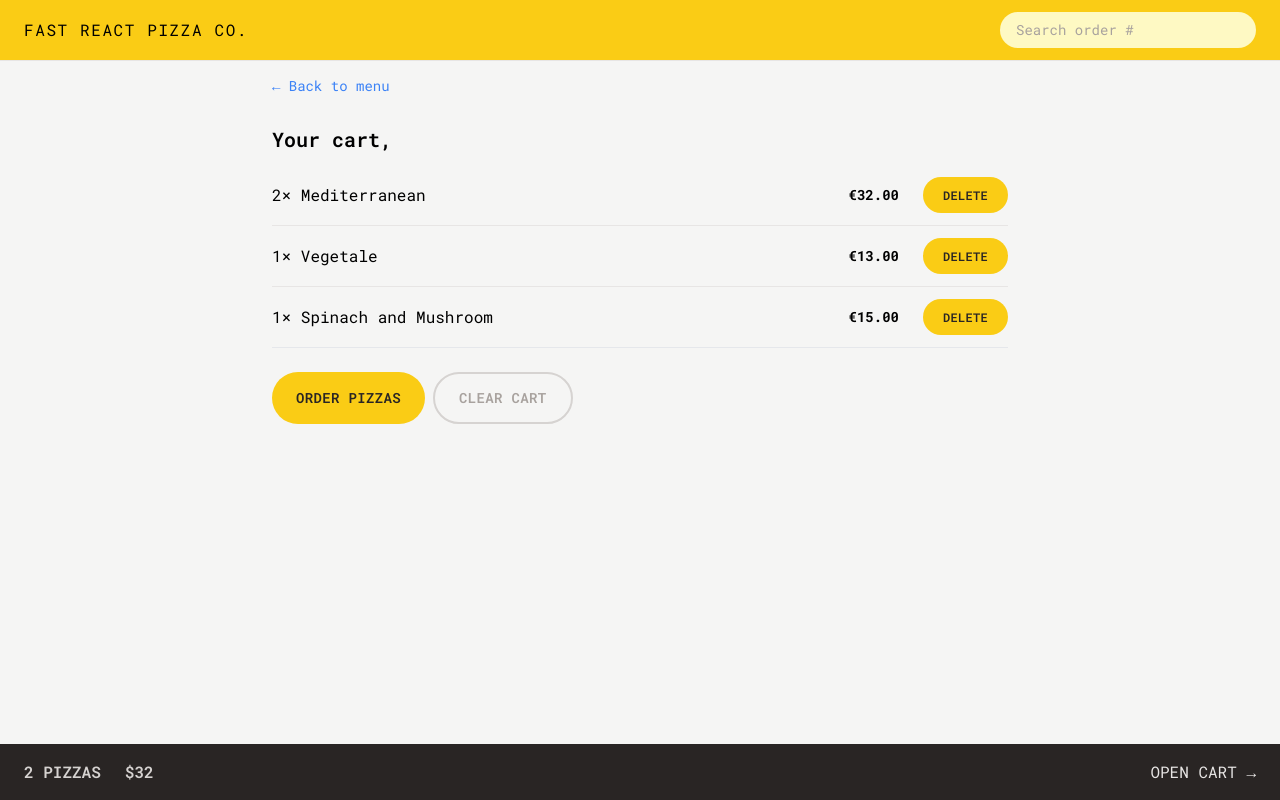
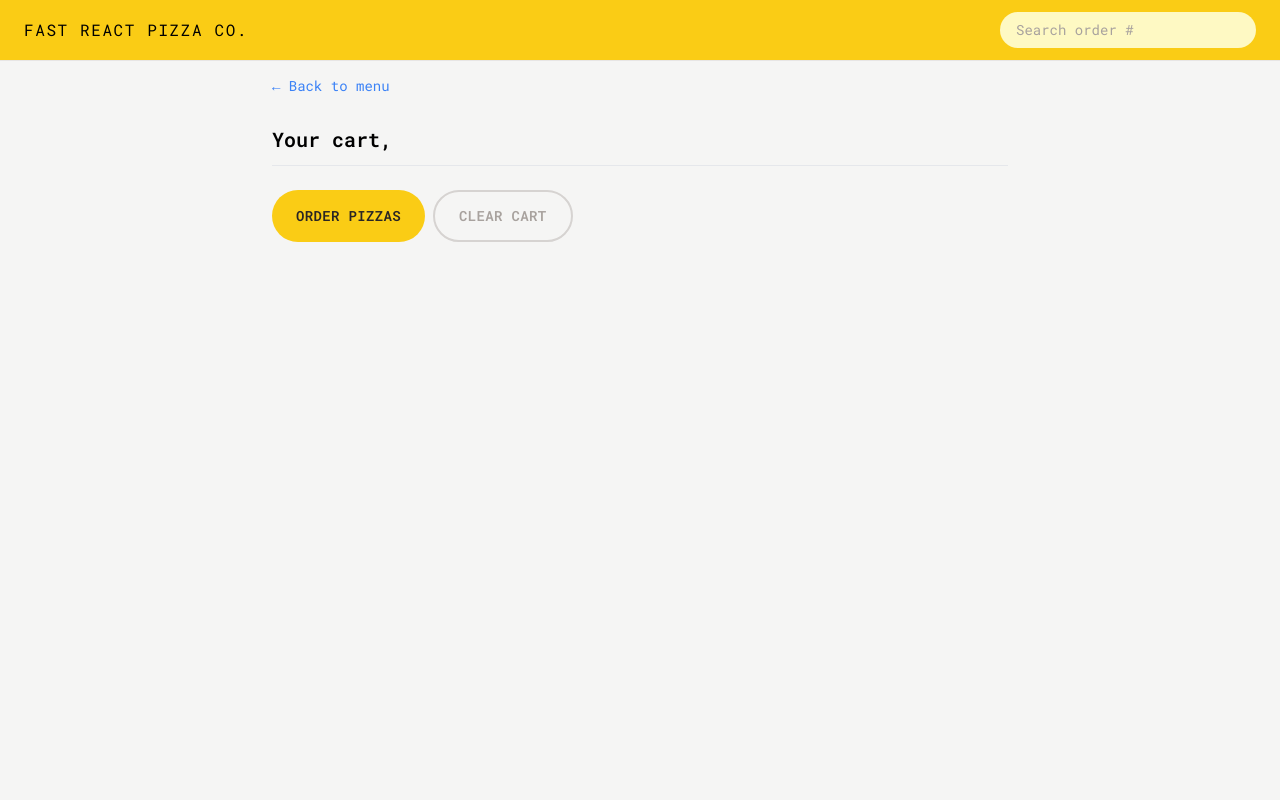
Before and after one commit to mickrubashkin/fast-react-pizza, a React (Vite) app: page /cart in a window 1280 px wide. Built offline with nearby package versions, Linux system fonts and the light colour scheme.

Commit message:
Replace dummy cart data in the Cart. Add getCart selector to the cart slice

```diff
--- a/src/features/cart/Cart.jsx
+++ b/src/features/cart/Cart.jsx
@@ -2,34 +2,11 @@
 import Button from '../../ui/Button'
 import CartItem from './CartItem'
 import { useSelector } from 'react-redux'
-
-const fakeCart = [
-  {
-    pizzaId: 12,
-    name: 'Mediterranean',
-    quantity: 2,
-    unitPrice: 16,
-    totalPrice: 32,
-  },
-  {
-    pizzaId: 6,
-    name: 'Vegetale',
-    quantity: 1,
-    unitPrice: 13,
-    totalPrice: 13,
-  },
-  {
-    pizzaId: 11,
-    name: 'Spinach and Mushroom',
-    quantity: 1,
-    unitPrice: 15,
-    totalPrice: 15,
-  },
-]
+import { getCart } from './cartSlice'
 
 function Cart() {
   const username = useSelector((store) => store.user.username)
-  const cart = fakeCart
+  const cart = useSelector(getCart)
 
   return (
     <div className=" px-4 py-3">
--- a/src/features/cart/CartOverview.jsx
+++ b/src/features/cart/CartOverview.jsx
@@ -5,7 +5,8 @@
 function CartOverview() {
   const totalCartQuantity = useSelector(getTotalCartQuantity)
   const totalCartPrice = useSelector(getTotalCartPrice)
-  console.log(totalCartQuantity)
+
+  if (!totalCartQuantity) return null
 
   return (
     <div className="flex items-center justify-between bg-stone-800 px-4 py-4 text-sm uppercase text-stone-200 sm:px-6 md:text-base">
--- a/src/features/cart/cartSlice.js
+++ b/src/features/cart/cartSlice.js
@@ -1,16 +1,16 @@
 import { createSlice } from '@reduxjs/toolkit'
 
 const initialState = {
-  // cart: []
-  cart: [
-    {
-      pizzaId: 12,
-      name: 'Mediterranean',
-      quantity: 2,
-      unitPrice: 16,
-      totalPrice: 32,
-    },
-  ],
+  cart: [],
+  // cart: [
+  //   {
+  //     pizzaId: 12,
+  //     name: 'Mediterranean',
+  //     quantity: 2,
+  //     unitPrice: 16,
+  //     totalPrice: 32,
+  //   },
+  // ],
 }
 
 const cartSlice = createSlice({
@@ -51,8 +51,12 @@
 
 export default cartSlice.reducer
 
+export const getCart = (state) => state.cart.cart
+
 export const getTotalCartQuantity = (state) =>
   state.cart.cart.reduce((sum, item) => sum + item.quantity, 0)
 
 export const getTotalCartPrice = (state) =>
   state.cart.cart.reduce((sum, item) => sum + item.totalPrice, 0)
+
+// TODO: check 'reselect' library to optimize redux selectors
```
